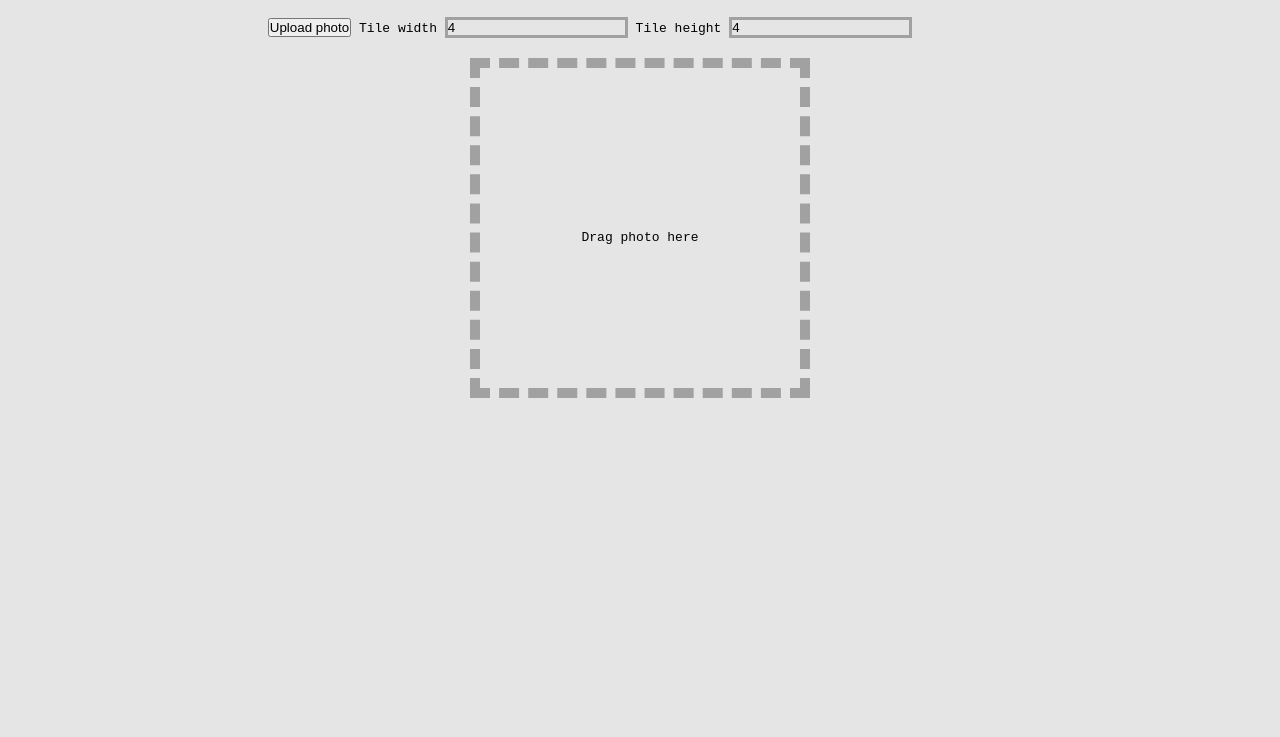
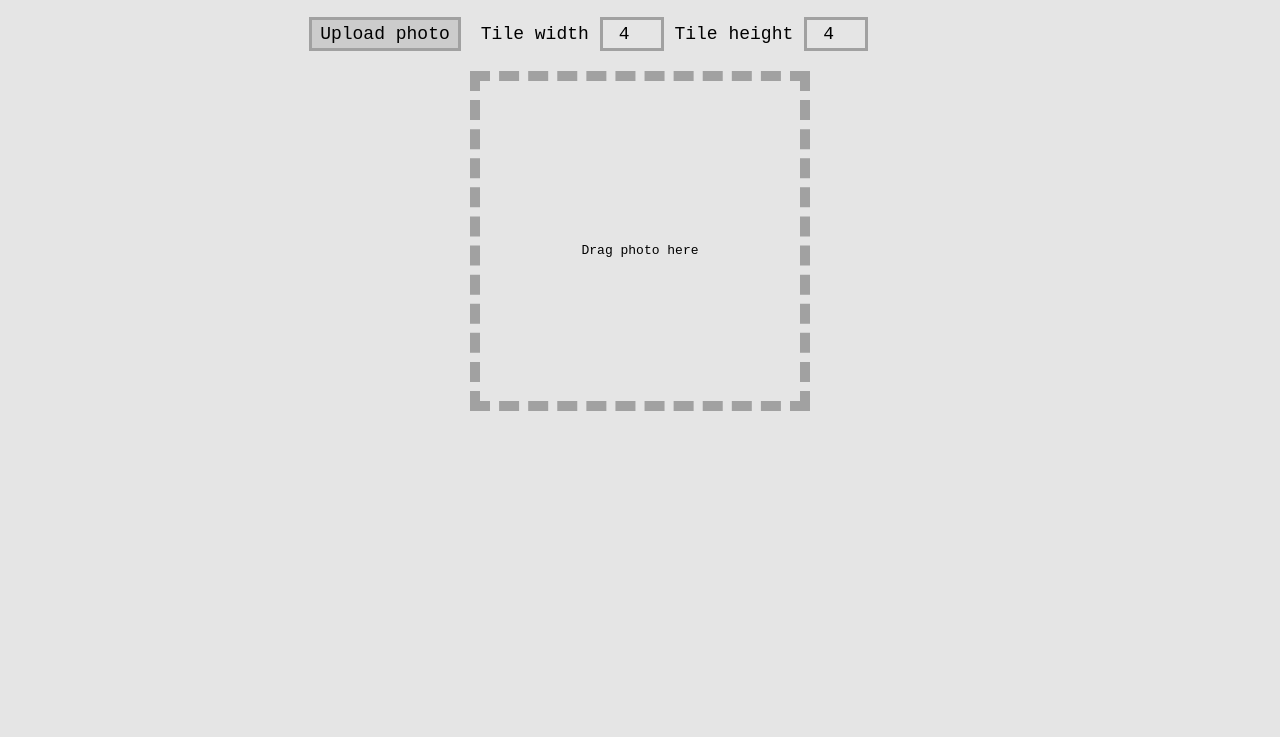
Before and after one commit to mirandaio/mosaic, a website built with webpack: page src/index.html in a window 1280 px wide. Shown: the part 63-800 px from the top of the page. Built offline with nearby package versions, Linux system fonts and the light colour scheme.

Commit message:
More styling

```diff
--- a/src/css/styles.css
+++ b/src/css/styles.css
@@ -26,15 +26,40 @@ h1 {
   margin-bottom: 20px;
 }
 
+.upload {
+  background-color: #ccc;
+  border: 3px solid #a1a1a1;
+  cursor: pointer;
+  height: 34px;
+  font-family: monospace;
+  font-size: 18px;
+  margin-right: 12px;
+  outline: none;
+  width: 152px;
+}
+
+.upload:hover {
+  border-color: #121212;
+}
+
+label {
+  font-size: 18px;
+}
+
 .tile-width,
 .tile-height {
   background-color: #e5e5e5;
   border: 3px solid #a1a1a1;
+  font-family: monospace;
+  font-size: 18px;
+  height: 34px;
+  text-align: center;
+  width: 64px;
 }
 
 .tile-width:focus,
 .tile-height:focus {
-  border: 0.2rem solid #121212;
+  border-color: #121212;
   outline: none;
 }
 
```
